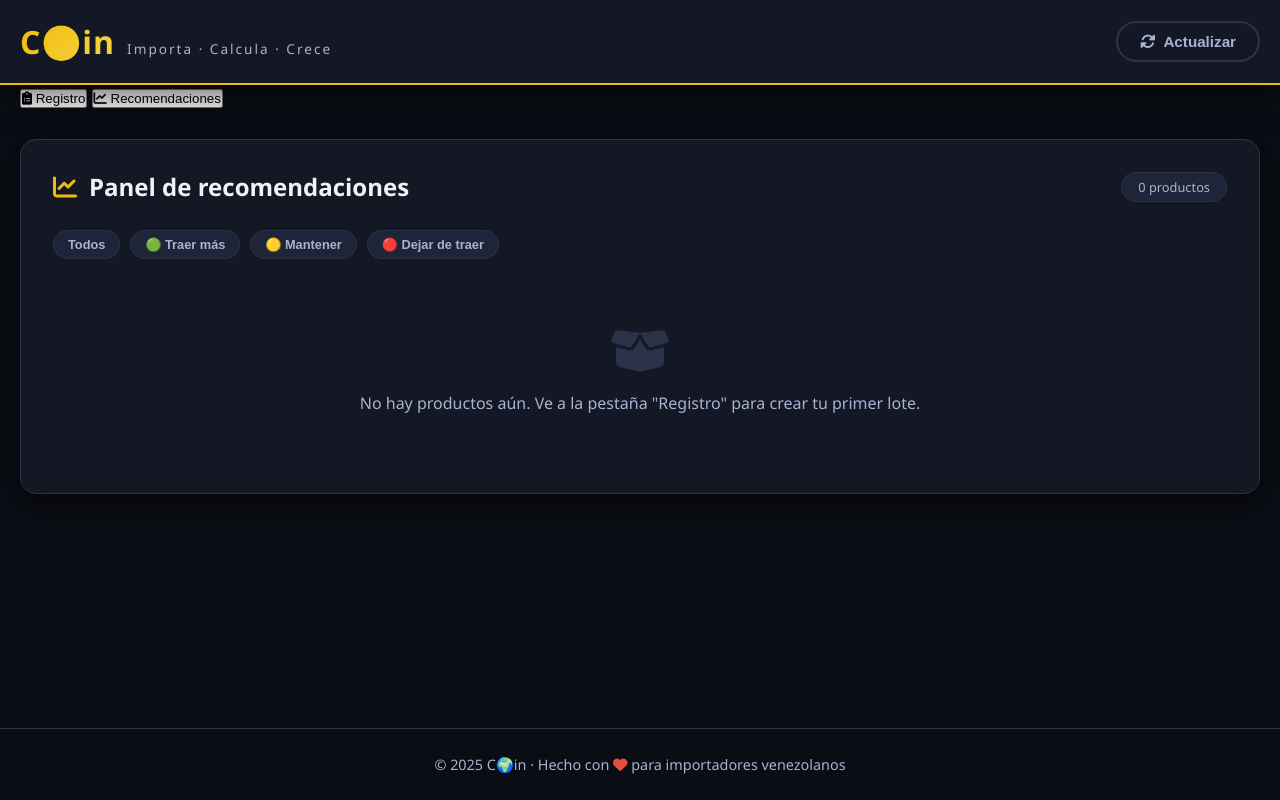
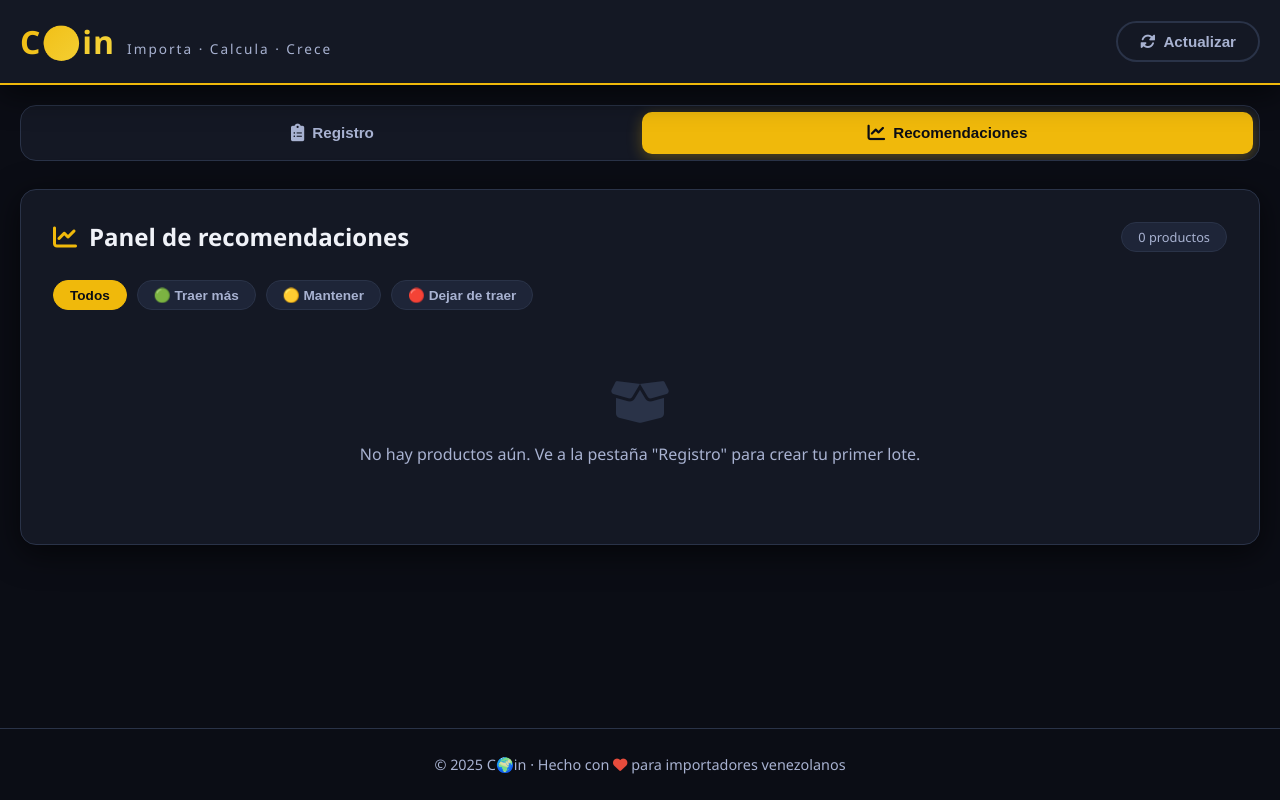
Before and after one commit to juanft0306/C-in, a website: page public/index.html in a window 1280 px wide. Both pictures are taken after a click on the button "Recomendaciones". Drawn offline with Linux system fonts and the light colour scheme.

Commit message:
Add styles for tabs and filter buttons

```diff
--- a/public/style.css
+++ b/public/style.css
@@ -478,3 +478,78 @@ small {
     font-size: 0.85rem;
   }
 }
+/* ===== TABS ===== */
+.tabs-nav {
+  display: flex;
+  gap: 4px;
+  background: var(--bg-card);
+  border-radius: var(--radius);
+  padding: 6px;
+  margin: 20px 0 0 0;
+  border: 1px solid var(--border-color);
+  overflow-x: auto;
+}
+
+.tab-btn {
+  flex: 1;
+  padding: 12px 20px;
+  border: none;
+  border-radius: 10px;
+  background: transparent;
+  color: var(--text-secondary);
+  font-weight: 600;
+  font-size: 0.95rem;
+  cursor: pointer;
+  transition: all 0.3s ease;
+  display: flex;
+  align-items: center;
+  justify-content: center;
+  gap: 8px;
+  white-space: nowrap;
+}
+
+.tab-btn:hover {
+  background: var(--bg-input);
+  color: var(--text-primary);
+}
+
+.tab-btn.active {
+  background: var(--gold);
+  color: #0b0d15;
+  box-shadow: 0 4px 15px rgba(240, 185, 11, 0.3);
+}
+
+.tab-btn i {
+  font-size: 1.1rem;
+}
+
+/* ===== FILTROS ===== */
+.filter-btn {
+  background: var(--bg-input);
+  border: 1px solid var(--border-color);
+  color: var(--text-secondary);
+  padding: 6px 16px;
+  border-radius: 30px;
+  font-size: 0.85rem;
+}
+
+.filter-btn:hover {
+  border-color: var(--gold);
+  color: var(--gold);
+}
+
+.filter-btn.active {
+  background: var(--gold);
+  color: #0b0d15;
+  border-color: var(--gold);
+}
+
+@media (max-width: 600px) {
+  .tab-btn {
+    font-size: 0.8rem;
+    padding: 10px 12px;
+  }
+  .tab-btn i {
+    font-size: 0.9rem;
+  }
+}
```
